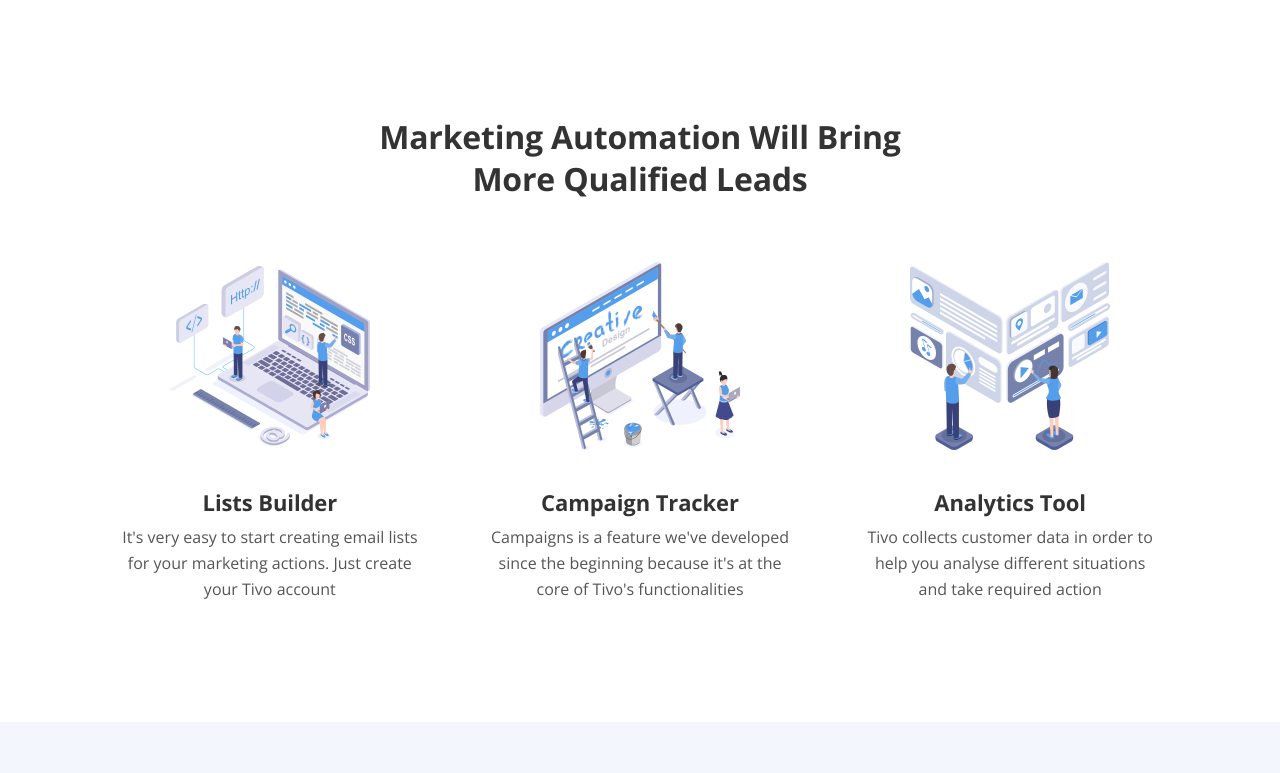
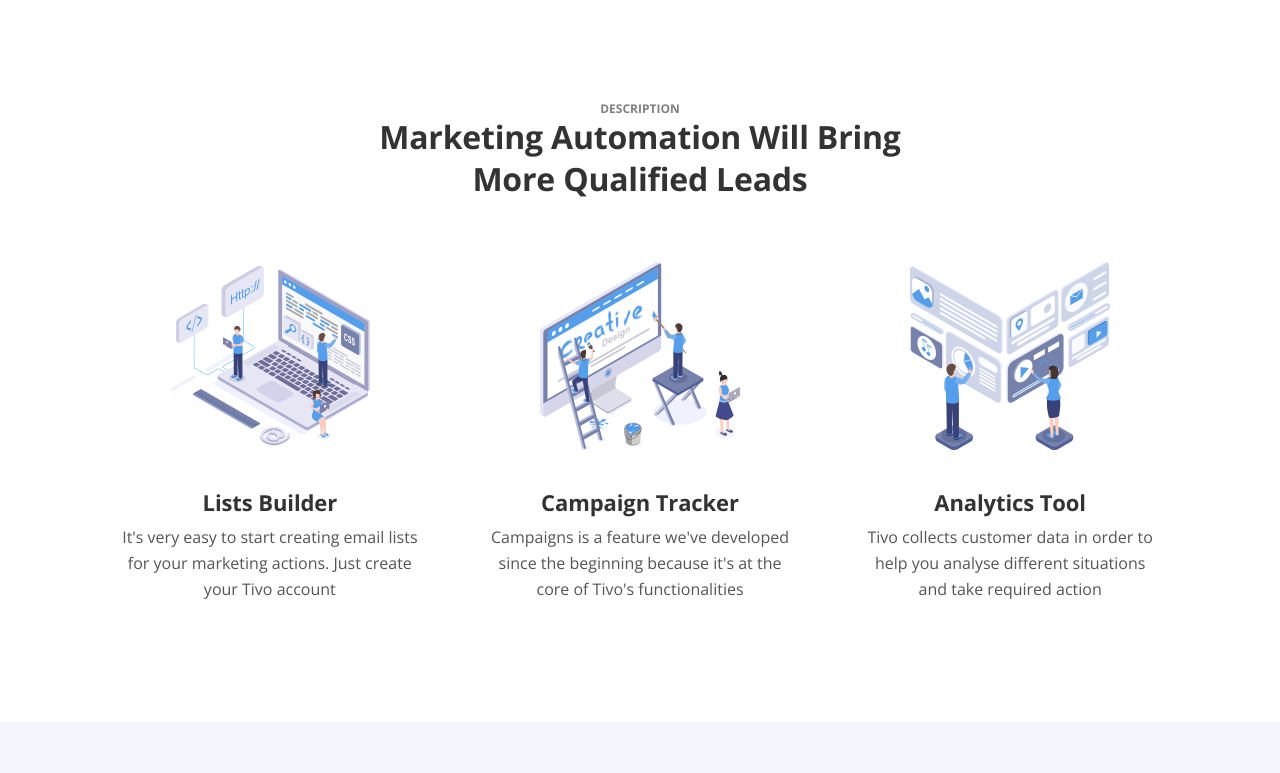
Before and after one commit to BAWES/plugn-landing, a plain HTML site: page index.html in a window 1280 px wide. Shown: the part 807-1580 px from the top of the page. Drawn offline with nearby package versions, Linux system fonts and the light colour scheme.

Commit message:
Modify style

```diff
--- a/css/styles.css
+++ b/css/styles.css
@@ -96,7 +96,7 @@ h6 {
 }
 
 .above-heading {
-	color: #ffffff;
+	color: grey;
 	font: 700 0.75rem/0.875rem "Open Sans", sans-serif;
 	text-align: center;
 }
```
Also changed, not shown: 1 other file.
